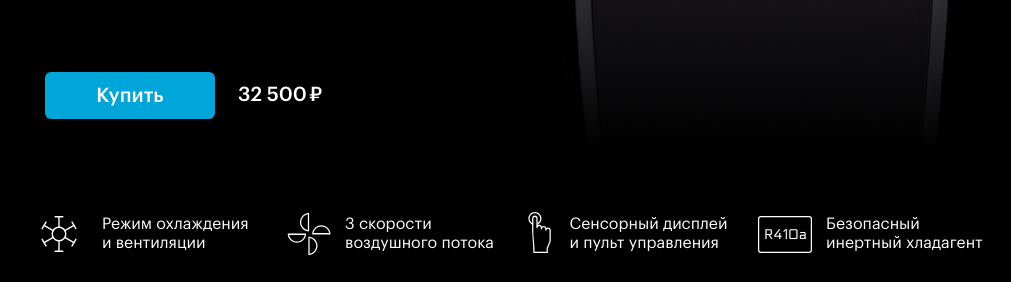
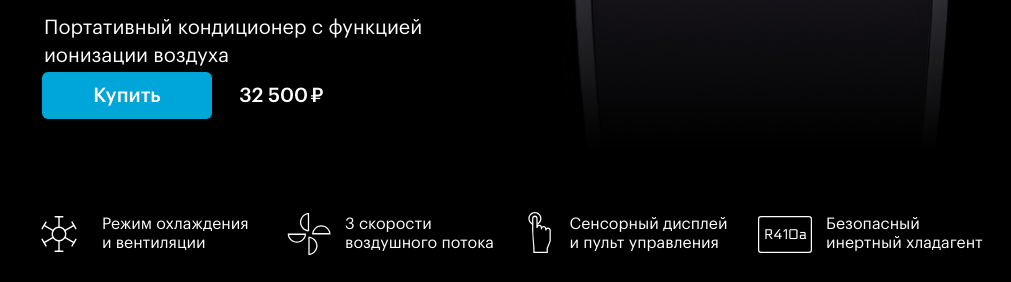
Before and after one commit to yabogach/mango, a plain HTML site: page index.html in a window 1280 px wide. Shown: the part 518-800 px from the top of the page, without its empty margins (130-1141 px from the left). Drawn offline with Linux system fonts and the light colour scheme.

Commit message:
Update index.css

```diff
--- a/index.css
+++ b/index.css
@@ -114,11 +114,6 @@ body {
     color: #fff;
     width: 960px;
     margin: auto;
-}
-.buy-1 {
-    margin-left: 3px;
-    margin-top: 76px;
-    display: flex;
 }
 
 @font-face {
```
